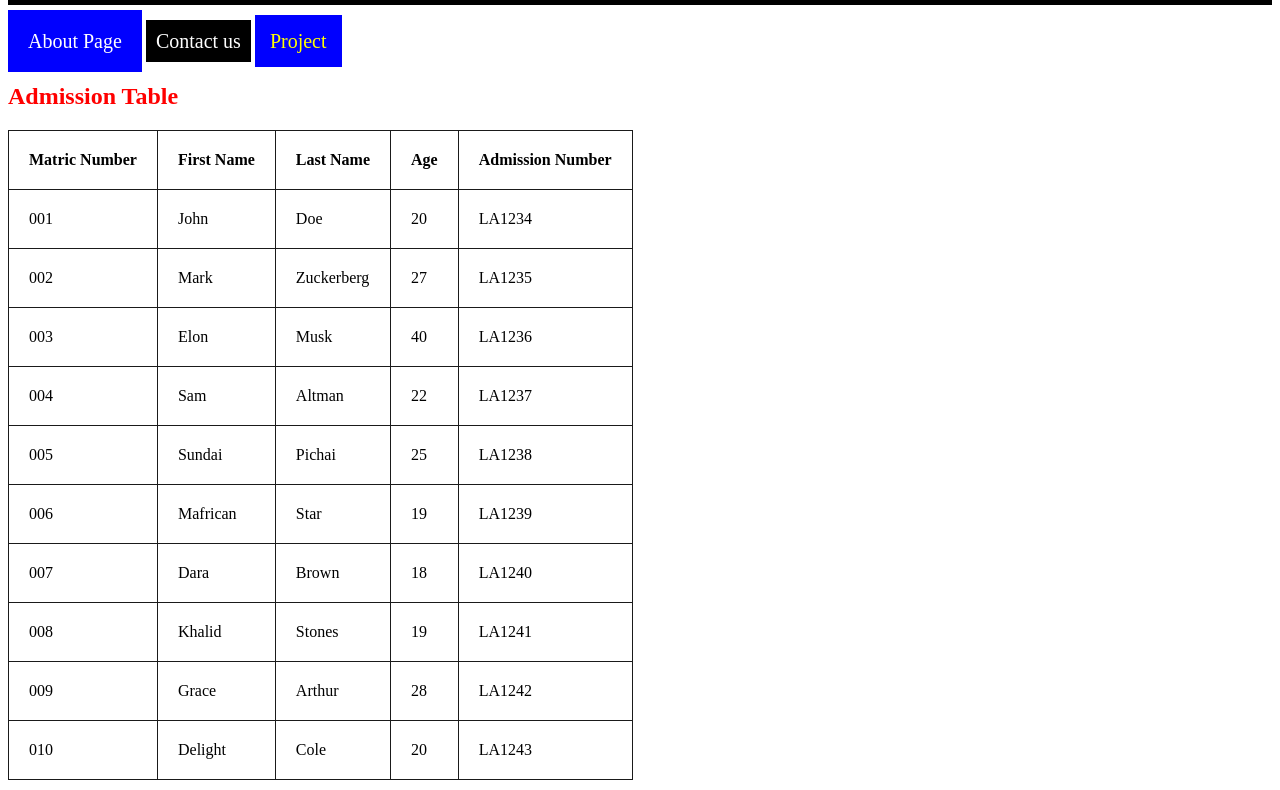
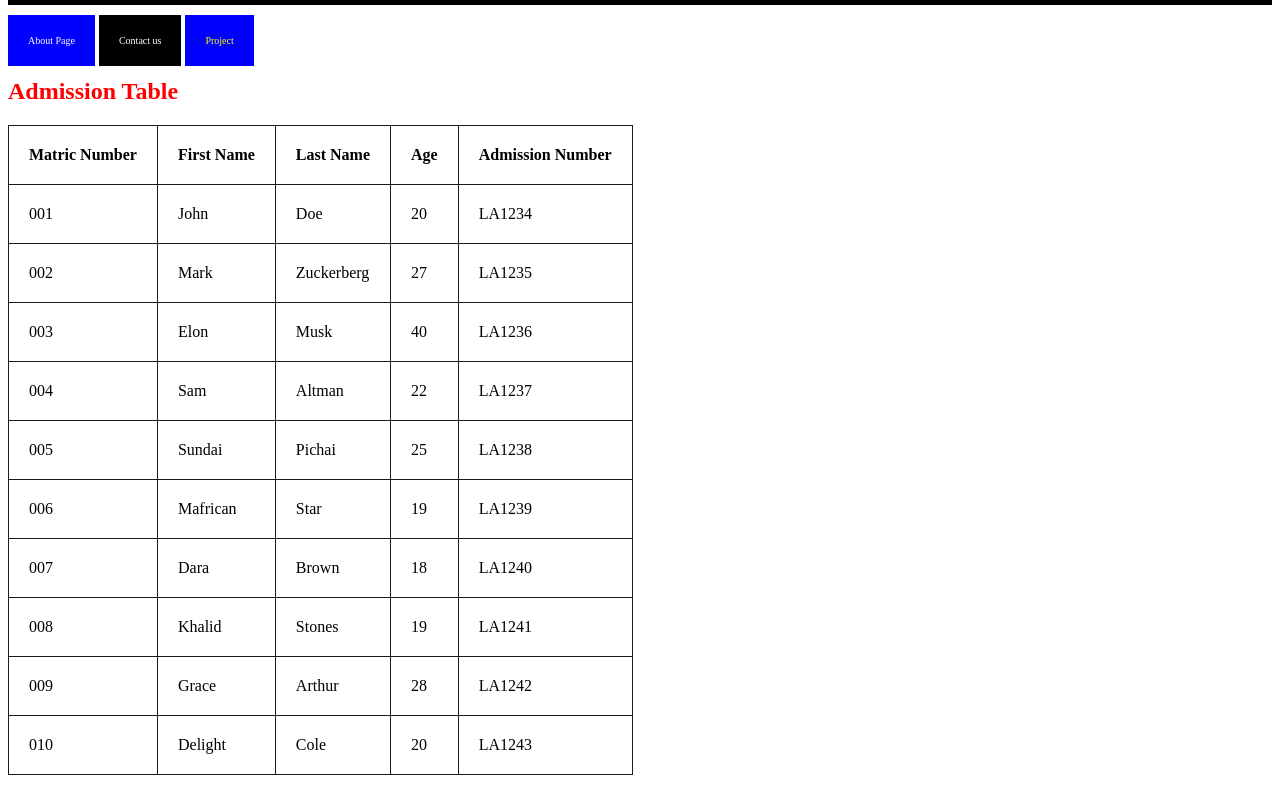
Before and after one commit to Oseni-Muhammad/Web-Development, a plain HTML site: page index.html in a window 1280 px wide. Shown: the part 146-936 px from the top of the page. Drawn offline with Linux system fonts and the light colour scheme.

Commit message:
Finished today's work

```diff
--- a/index.html
+++ b/index.html
@@ -42,9 +42,9 @@
     <!-- This comment in html -->
 
     <!-- link in HTML -->
-     <nav><a style="color:white; font-size: 10px; background-color: blue;font-size: 20px; padding: 20px;" href="./about.html">About Page</a>
-     <a style="background-color: black;color:white;padding: 10px;font-size: 20px;" href="./contact.html">Contact us</a>
-     <a style="background-color: blue;color: yellow;padding: 15px;font-size: 20px;" href="./project.html">Project</a>
+     <nav><a style="color:white; font-size: 10px; background-color: blue;padding: 20px;" href="./about.html">About Page</a>
+     <a style="background-color: black;color:white;padding: 20px;font-size: 10px;" href="./contact.html">Contact us</a>
+     <a style="background-color: blue;color: yellow;padding:20px;font-size: 10px;" href="./project.html">Project</a>
 
     </nav>
     <!-- link in HTML -->
```
